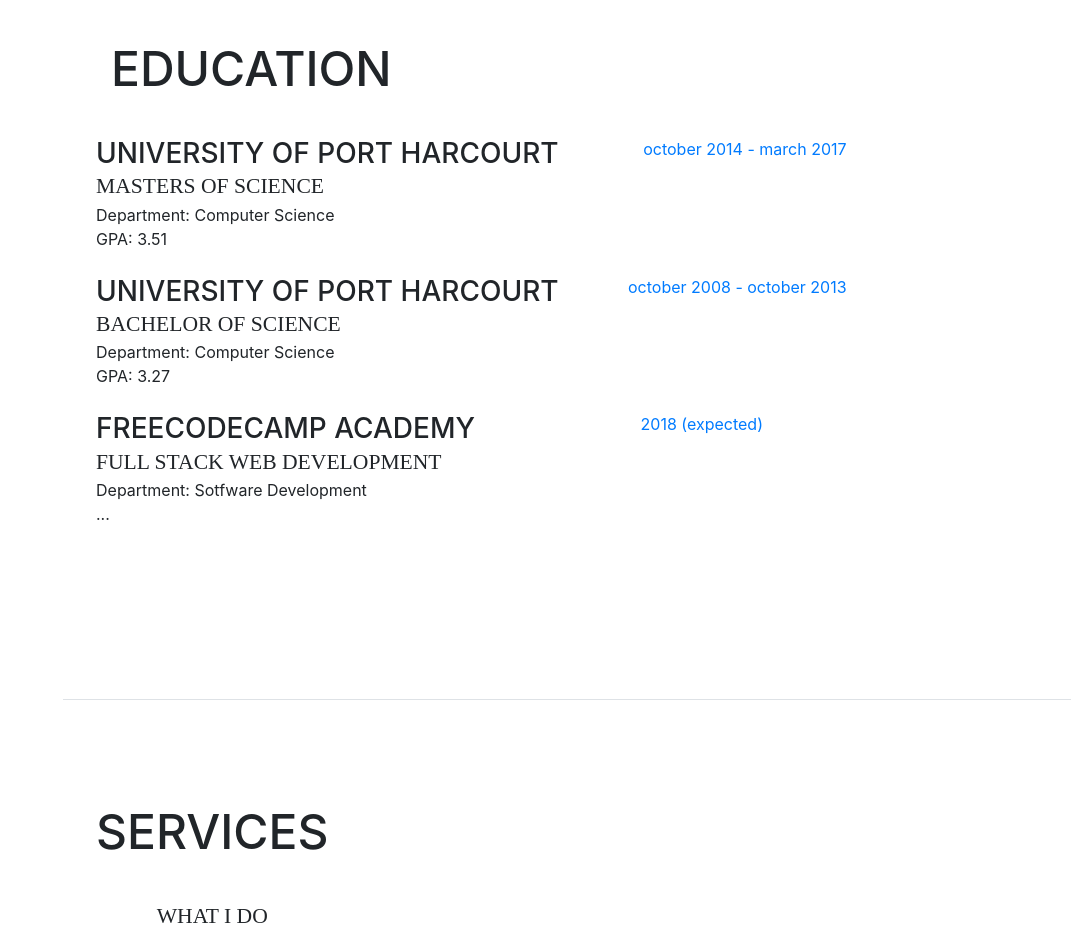
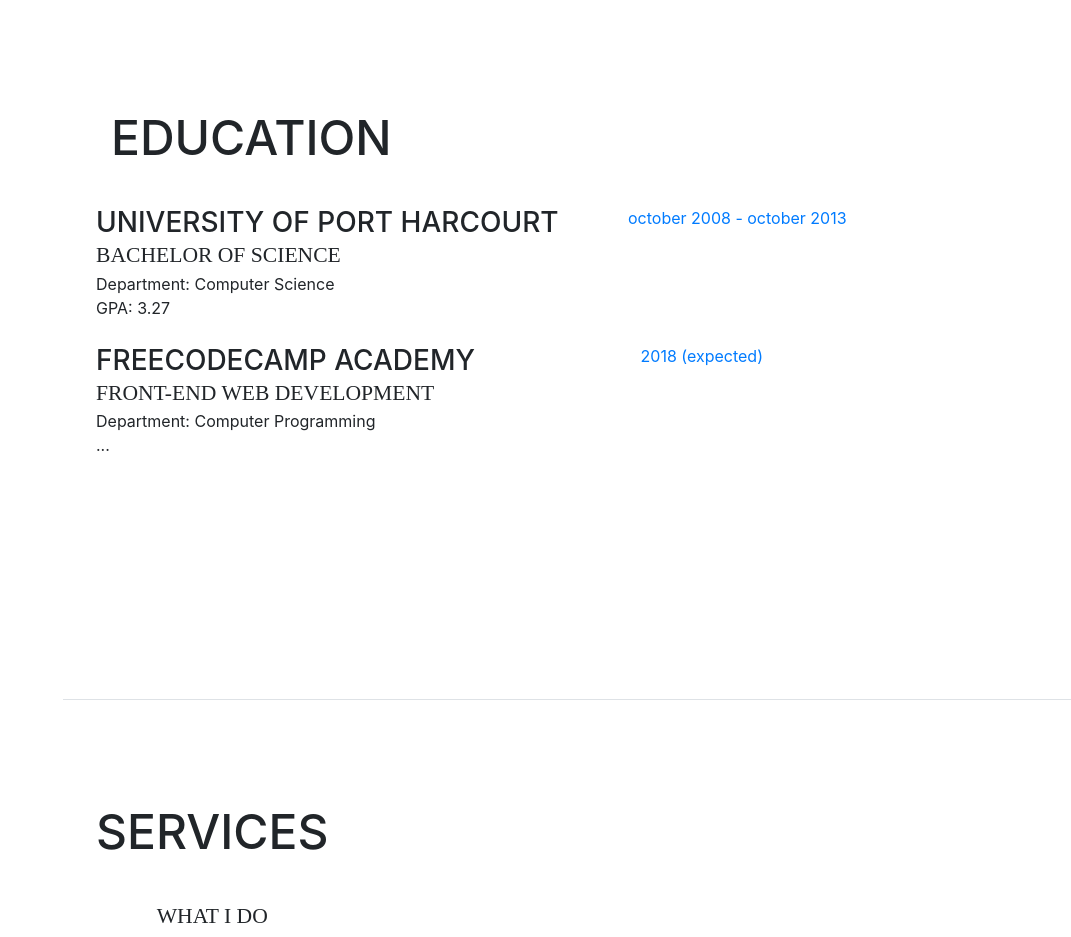
Before and after one commit to aiboroma467/aiboroma467.github.io, a website with bundled scripts: page index.html in a window 1280 px wide. Shown: the part 1700-2637 px from the top of the page, without its empty margins (209-1280 px from the left). Built offline with nearby package versions, Linux system fonts and the light colour scheme; files whose address does not match are found by name; a web font is replaced by a local one.

Commit message:
Update index.html

```diff
--- a/index.html
+++ b/index.html
@@ -169,18 +169,6 @@
           <h2 class="mb-5">Education</h2>
 		  <div class="row">
 
-			  <div class="resume-item d-flex flex-column flex-md-row mb-4">
-				<div class="resume-content mr-auto">
-				  <h3 class="mb-0">University of Port Harcourt</h3>
-				  <div class="subheading mb-0">Masters of Science</div>
-				  <div>Department: Computer Science</div>
-				  <p class="mb-0">GPA: 3.51</p>
-				</div>
-				<div class="resume-date text-md-right">
-				  <span class="text-primary">october 2014 - march 2017</span>
-				</div>
-			  </div>
-
 			<div class="resume-item d-flex flex-column flex-md-row mb-4">
 				<div class="resume-content mr-auto">
 				  <h3 class="mb-0">University of Port Harcourt</h3>
@@ -197,9 +185,9 @@
 			  <div class="resume-item d-flex flex-column flex-md-row mb-4">
 				<div class="resume-content mr-auto">
 				  <h3 class="mb-0">FreeCodeCamp Academy</h3>
-				  <div class="subheading mb-0">Full stack web development</div>
+				  <div class="subheading mb-0">Front-end web development</div>
 
-					<div>Department: Sotfware Development</div>
+					<div>Department: Computer Programming</div>
 					<p class="mb-0">...</p>
 				</div>
 				<div class="resume-date text-md-right">
```
